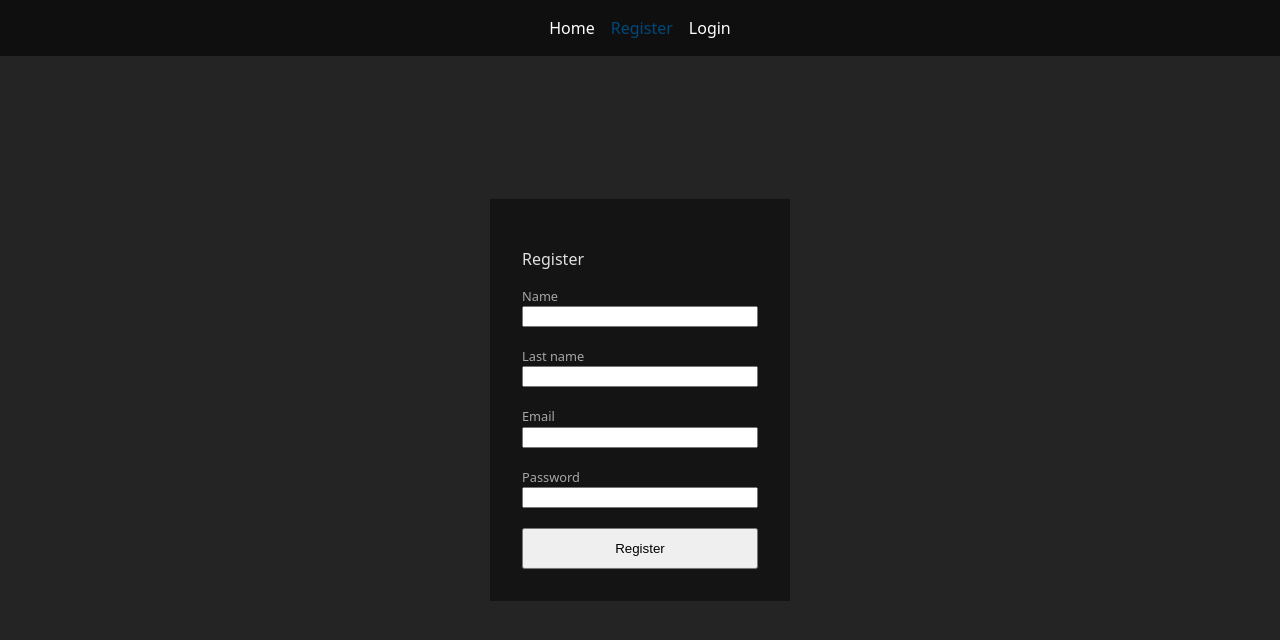
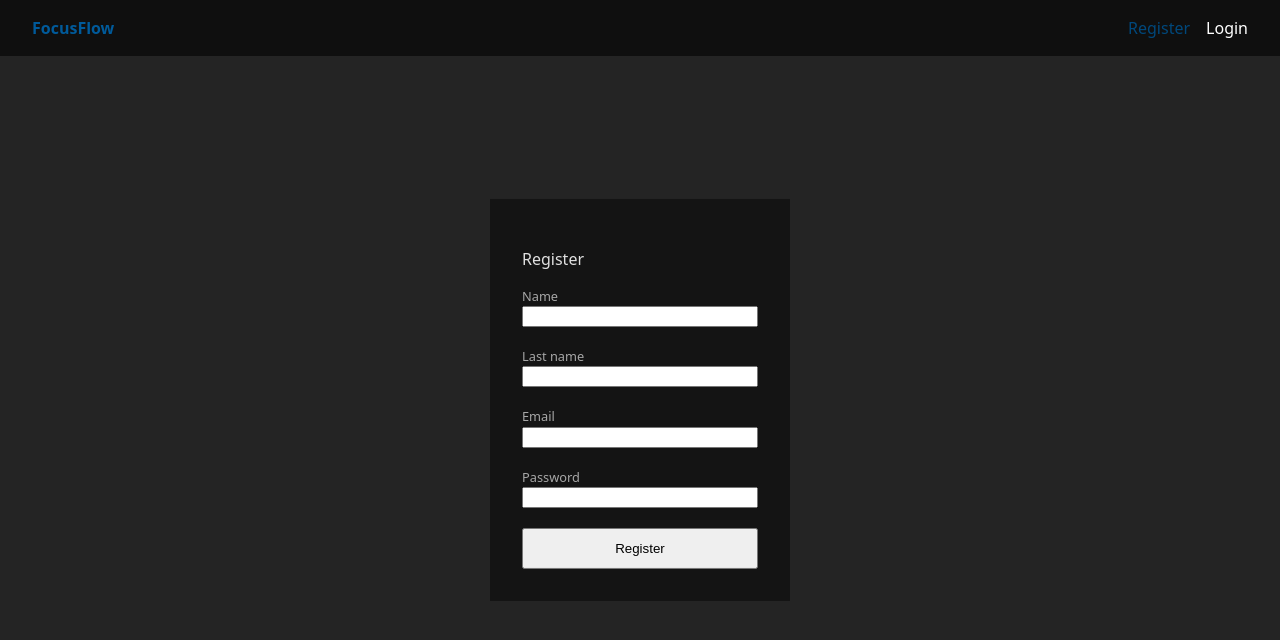
Before and after one commit to soul-compiler/FocusFlow, a React (Vite) app in the folder client/: page /register in a window 1280 px wide. Shown: the top 640 px of the page. Built offline with nearby package versions, Linux system fonts and the light colour scheme.

Commit message:
Logo on navbar

```diff
--- a/client/src/features/components/NavBar.module.css
+++ b/client/src/features/components/NavBar.module.css
@@ -3,14 +3,16 @@
   flex-direction: row;
   background-color: rgb(15, 15, 15);
   gap: 1rem;
-  justify-content: center;
-  padding: 1rem;
+  justify-content: space-between;
+  padding: 0 2rem;
+  align-items: center;
 }
 
 .navItem {
   text-decoration: none;
   color: white;
   transition: all 0.4s;
+  cursor: pointer;
 }
 
 .navItem:hover {
@@ -20,3 +22,13 @@
 .navItemActive {
   color: rgb(0, 72, 124);
 }
+
+.navLinks {
+  display: flex;
+  gap: 1rem;
+}
+
+.navTitle {
+  font-weight: 700;
+  color: #005a9a;
+}
--- a/client/src/features/components/NavBar.tsx
+++ b/client/src/features/components/NavBar.tsx
@@ -6,16 +6,10 @@
   const navigator = useNavigate();
   return (
     <nav className={style.nav}>
-      <NavLink
-        to="/"
-        className={({ isActive }) => {
-          return isActive
-            ? `${style.navItemActive} ${style.navItem}`
-            : style.navItem;
-        }}
-      >
-        Home
-      </NavLink>
+      <div>
+        <p className={style.navTitle}>FocusFlow</p>
+      </div>
+      <div className={style.navLinks}>
         {!props.isLogged ? (
           <>
             <NavLink
@@ -41,6 +35,16 @@
           </>
         ) : (
           <>
+            <NavLink
+              to="/"
+              className={({ isActive }) => {
+                return isActive
+                  ? `${style.navItemActive} ${style.navItem}`
+                  : style.navItem;
+              }}
+            >
+              Home
+            </NavLink>
             <a
               className={`${style.navItem}`}
               onClick={() => {
@@ -52,6 +56,7 @@
             </a>
           </>
         )}
+      </div>
     </nav>
   );
 }
```
Lines whose indentation alone changed are shown as unchanged.
